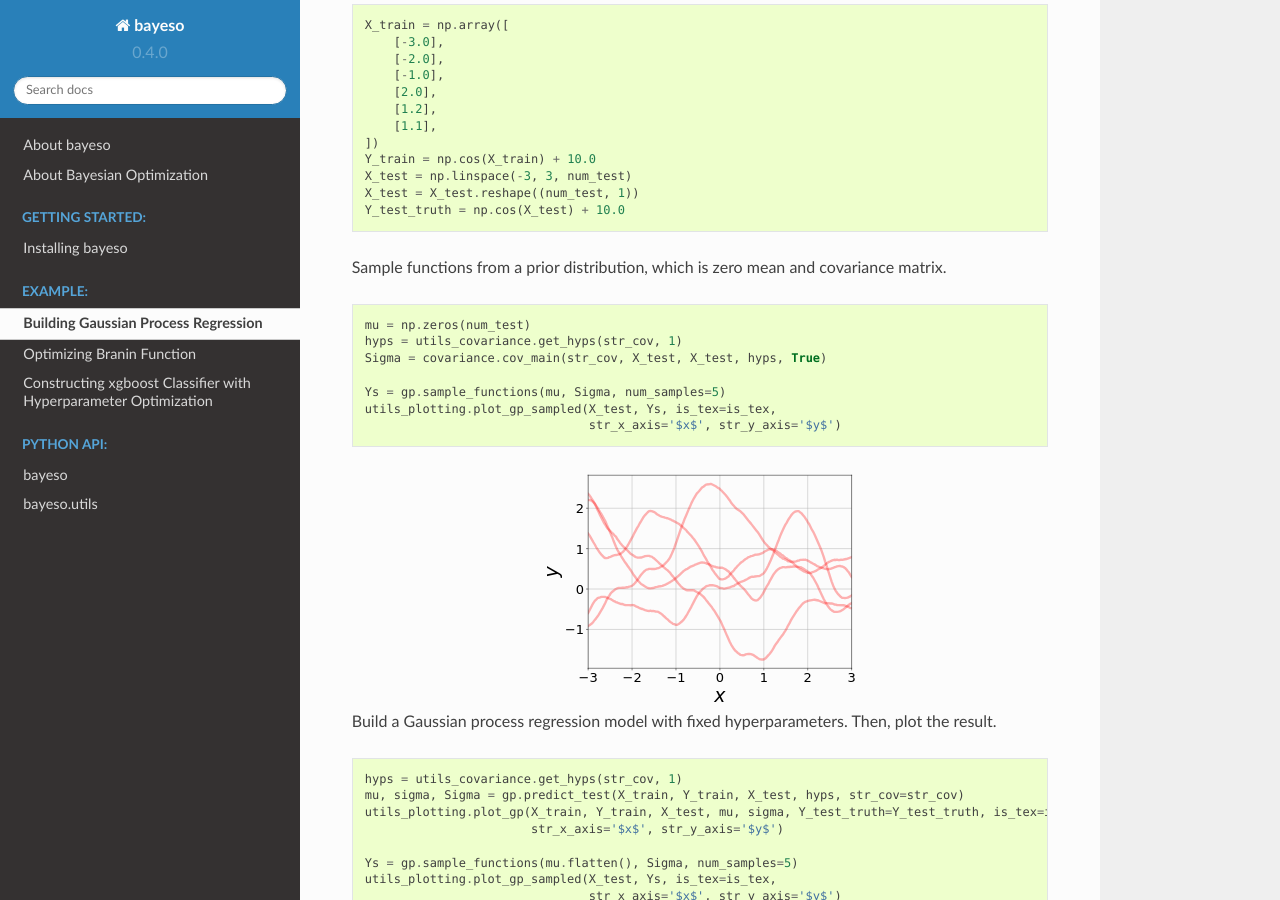
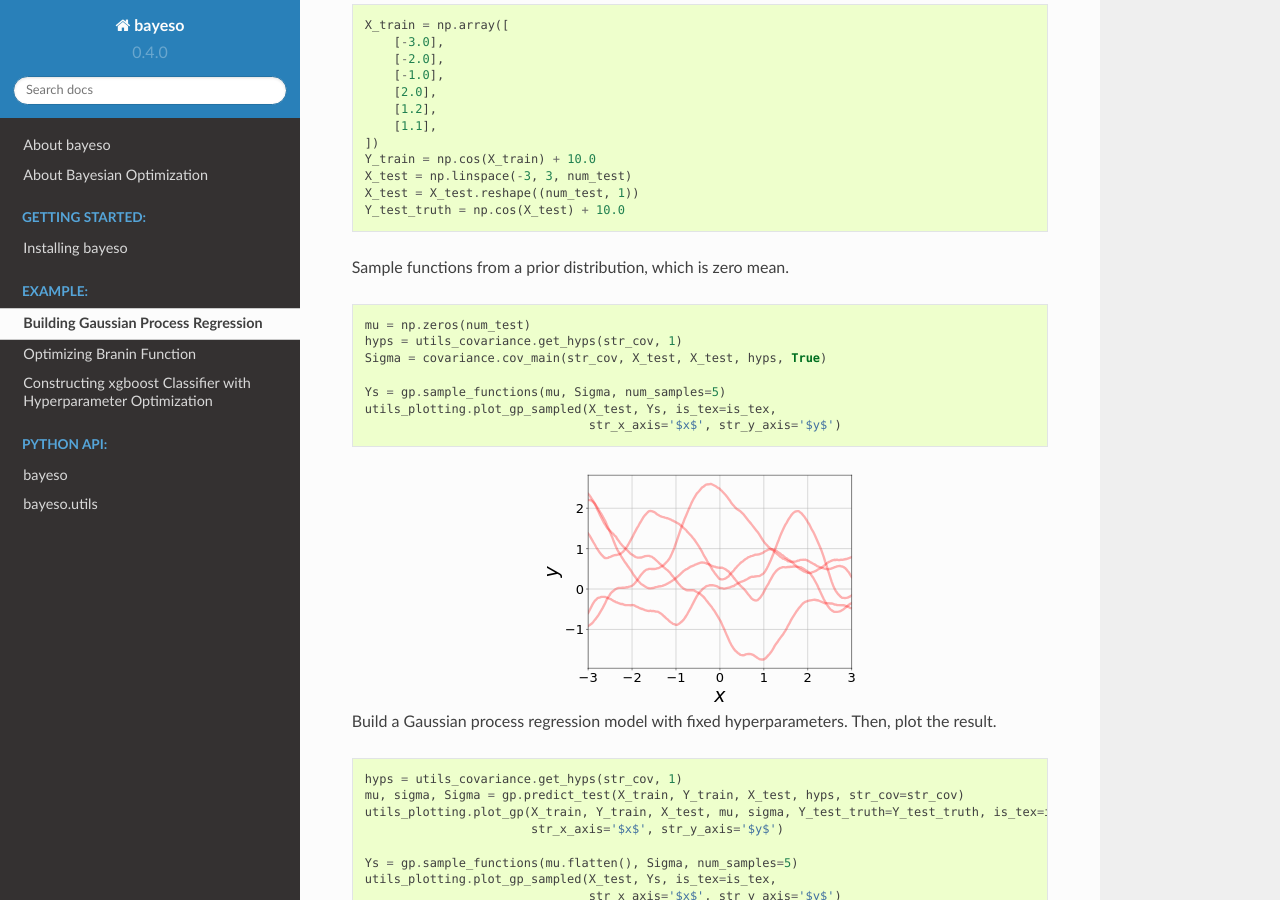
Before and after one commit to jungtaekkim/bayeso, a Sphinx documentation site: the page built from docs/example/gp.rst, in a window 1280 px wide and 900 px high, scrolled down 575 px. Built offline with Sphinx 7.4.7 and the Read the Docs theme 2.0.0, drawn with Linux system fonts in a browser that asks for light colours.

Commit message:
UPDATE: gp.rst

```diff
--- a/docs/example/gp.rst
+++ b/docs/example/gp.rst
@@ -38,7 +38,7 @@ Make a simple synthetic dataset, which produces with cosine functions.
     X_test = X_test.reshape((num_test, 1))
     Y_test_truth = np.cos(X_test) + 10.0
 
-Sample functions from a prior distribution, which is zero mean and covariance matrix.
+Sample functions from a prior distribution, which is zero mean.
 
 .. code-block:: python
 
```
